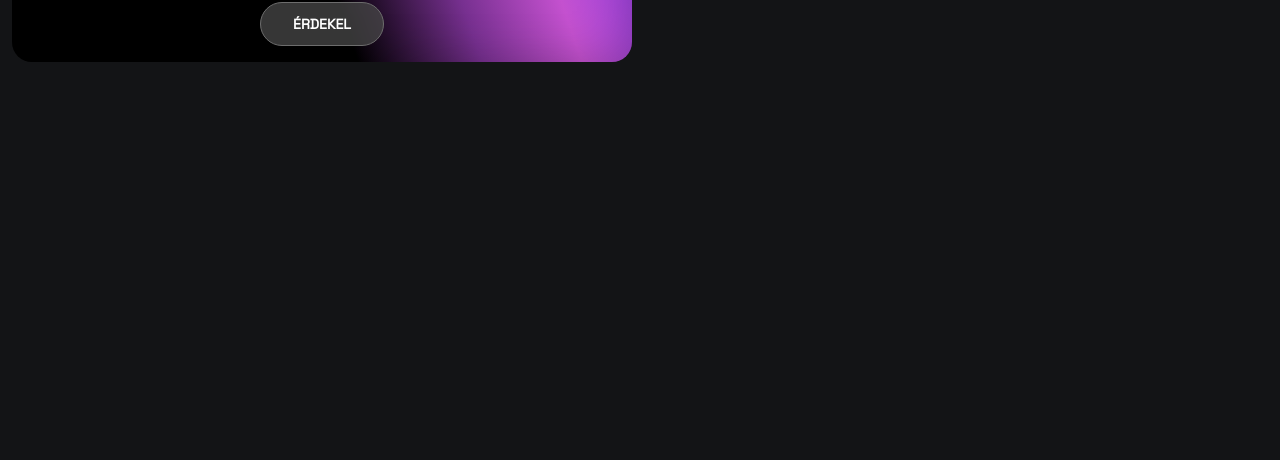
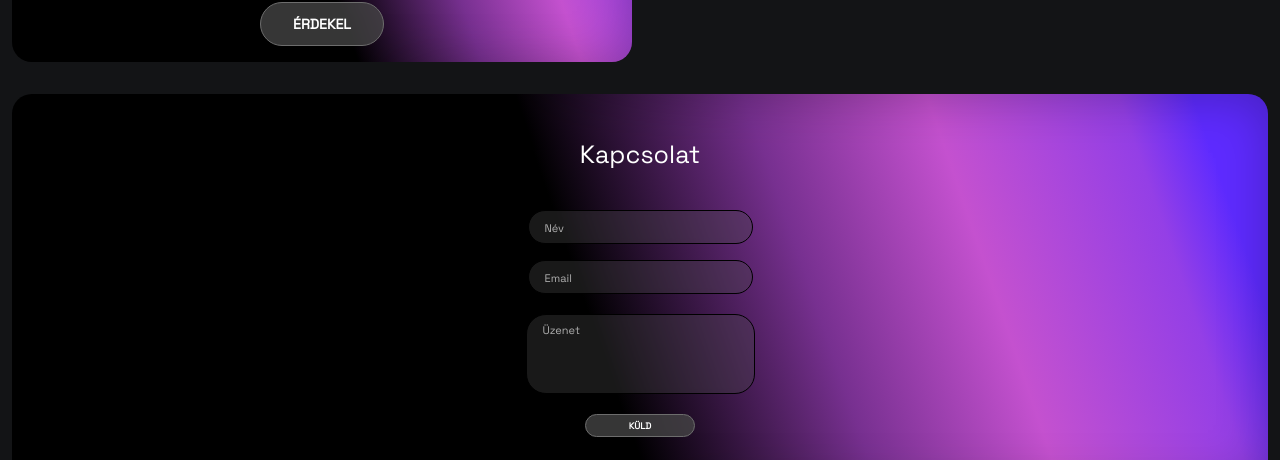
Before and after one commit to baxy5/Whiz, a Nuxt app: page / in a window 1280 px wide. Shown: the part 2476-2936 px from the top of the page. Before the commit the page ends 2538 px from the top, so only its background shows below. Built offline with nearby package versions, Linux system fonts and the light colour scheme.

Commit message:
contact init

```diff
--- /dev/null
+++ b/components/Contact.vue
@@ -0,0 +1,97 @@
+<template>
+  <footer class="mt-8">
+    <Box
+      box-type="fancy"
+      custom-class="flex flex-col items-center py-[2.75rem] px-[4rem]"
+    >
+      <h4 class="title pb-[2.5rem]">Kapcsolat</h4>
+      <form class="flex flex-col items-center">
+        <Input
+          type="text"
+          name="name"
+          placeholder="Név"
+          custom-class="rounded-[4.375rem] mb-[1rem]"
+        />
+        <Input
+          type="email"
+          name="email"
+          placeholder="Email"
+          custom-class="rounded-[4.375rem] mb-[1.25rem]"
+        />
+        <textarea
+          class="textarea mb-[1.25rem]"
+          name="uzenet"
+          placeholder="Üzenet"
+        />
+        <input class="submit" type="submit" value="Küld" />
+      </form>
+    </Box>
+  </footer>
+</template>
+<script setup></script>
+<style scoped>
+.title {
+  color: #fff;
+  font-size: 1.5625rem;
+  font-style: normal;
+  font-weight: 400;
+  line-height: normal;
+}
+
+.submit {
+  color: #fff;
+  font-family: Space Grotesk;
+  font-size: 0.5625rem;
+  font-style: normal;
+  font-weight: 700;
+  line-height: normal;
+  text-transform: uppercase;
+  cursor: pointer;
+
+  width: 6.875rem;
+  height: 1.4375rem;
+  flex-shrink: 0;
+
+  border-radius: 4.375rem;
+  border: 1px solid #6d6d6d;
+  background: rgba(72, 72, 72, 0.75);
+  backdrop-filter: blur(2px);
+
+  transition: all 0.1s ease-in-out;
+}
+
+.submit:hover {
+  background-color: #5f2bfd;
+  border: 1px solid #5f2bfd;
+}
+
+.textarea {
+  width: 100%;
+  height: 5rem;
+  flex-shrink: 0;
+  resize: none;
+
+  padding: 0.5rem 1rem;
+
+  outline: none;
+  border-radius: 1.25rem;
+  border: 1px solid #000;
+  background: rgba(72, 72, 72, 0.35);
+  backdrop-filter: blur(2.5px);
+}
+::placeholder {
+  color: rgba(255, 255, 255, 0.65);
+  font-family: Space Grotesk;
+  font-size: 0.6875rem;
+  font-style: normal;
+  font-weight: 300;
+  line-height: normal;
+}
+
+.textarea:focus {
+  border: 1px solid #5f2bfd;
+}
+.textarea:active {
+  border: 1px solid #5f2bfd;
+}
+</style>
--- /dev/null
+++ b/components/Input.vue
@@ -0,0 +1,48 @@
+<template>
+  <input
+    :class="[customClass, 'input']"
+    :type="type"
+    :placeholder="placeholder"
+    :name="name"
+    :value="value"
+    required
+  />
+</template>
+<script setup lang="ts">
+import type { InputTypeHTMLAttribute } from "vue";
+
+defineProps<{
+  name: string;
+  type: InputTypeHTMLAttribute;
+  placeholder: string;
+  customClass?: string;
+  value?: string;
+}>();
+</script>
+<style scoped>
+.input {
+  padding: 0.25rem 1rem 0.25rem 1rem;
+  border: 1px solid #000;
+  background: rgba(72, 72, 72, 0.35);
+  backdrop-filter: blur(2.5px);
+  outline: none;
+
+  color: #fff;
+}
+
+.input:focus {
+  border: 1px solid #5f2bfd;
+}
+.input:active {
+  border: 1px solid #5f2bfd;
+}
+
+::placeholder {
+  color: rgba(255, 255, 255, 0.65);
+  font-family: Space Grotesk;
+  font-size: 0.6875rem;
+  font-style: normal;
+  font-weight: 300;
+  line-height: normal;
+}
+</style>
--- a/components/Prices.vue
+++ b/components/Prices.vue
@@ -2,9 +2,9 @@
   <section class="mt-8">
     <div class="flex justify-center items-center lg:hidden">
       <div class="w-[15rem] h-[15rem]">
-        <client-only>
+        <ClientOnly>
           <Vue3Lottie :animation-data="Handshake" />
-        </client-only>
+        </ClientOnly>
       </div>
     </div>
     <div id="prices-container">
--- a/pages/index.vue
+++ b/pages/index.vue
@@ -6,5 +6,6 @@
     <!-- <How /> -->
     <Testimonials />
     <Prices />
+    <Contact />
   </main>
 </template>
```
